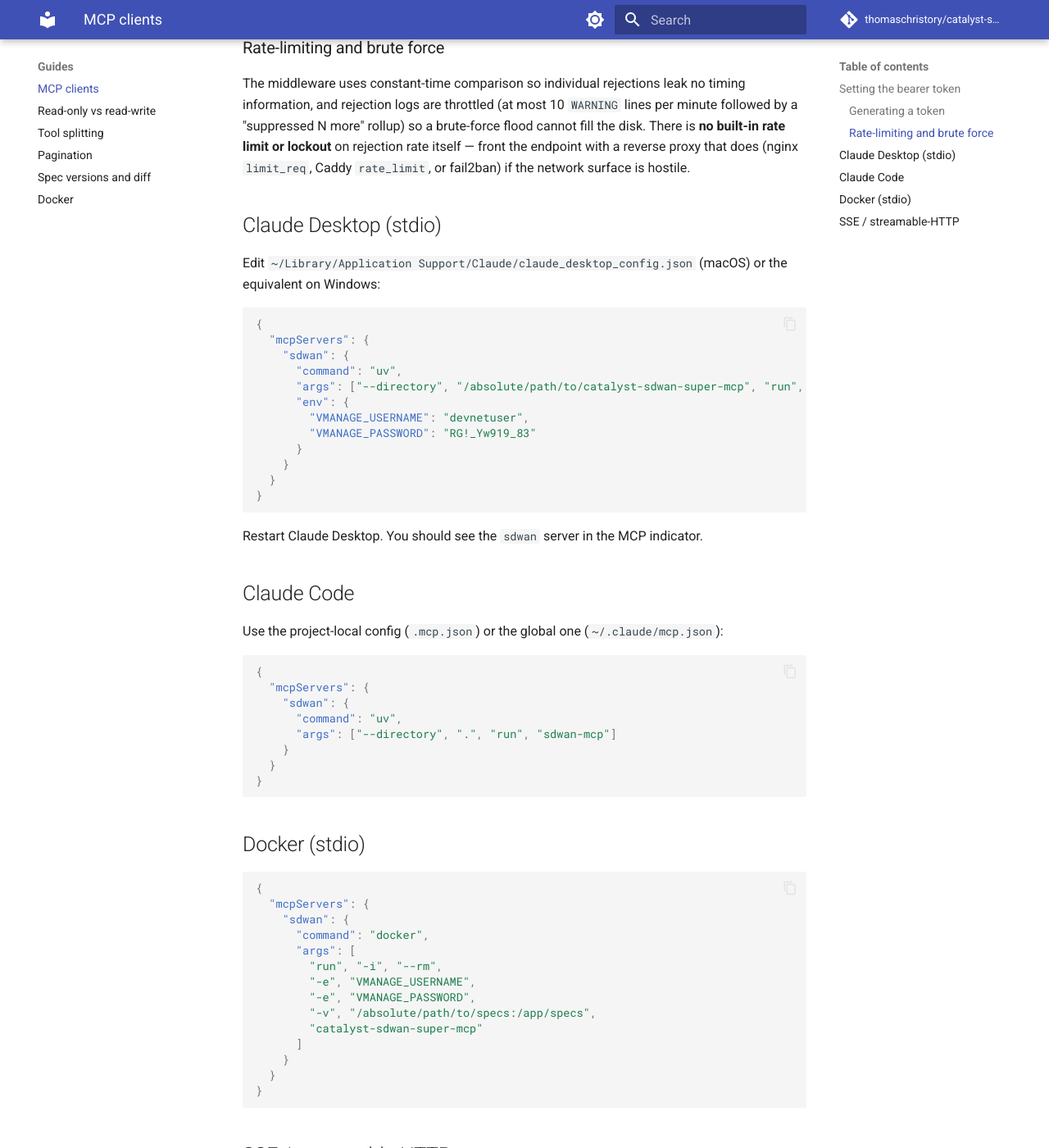
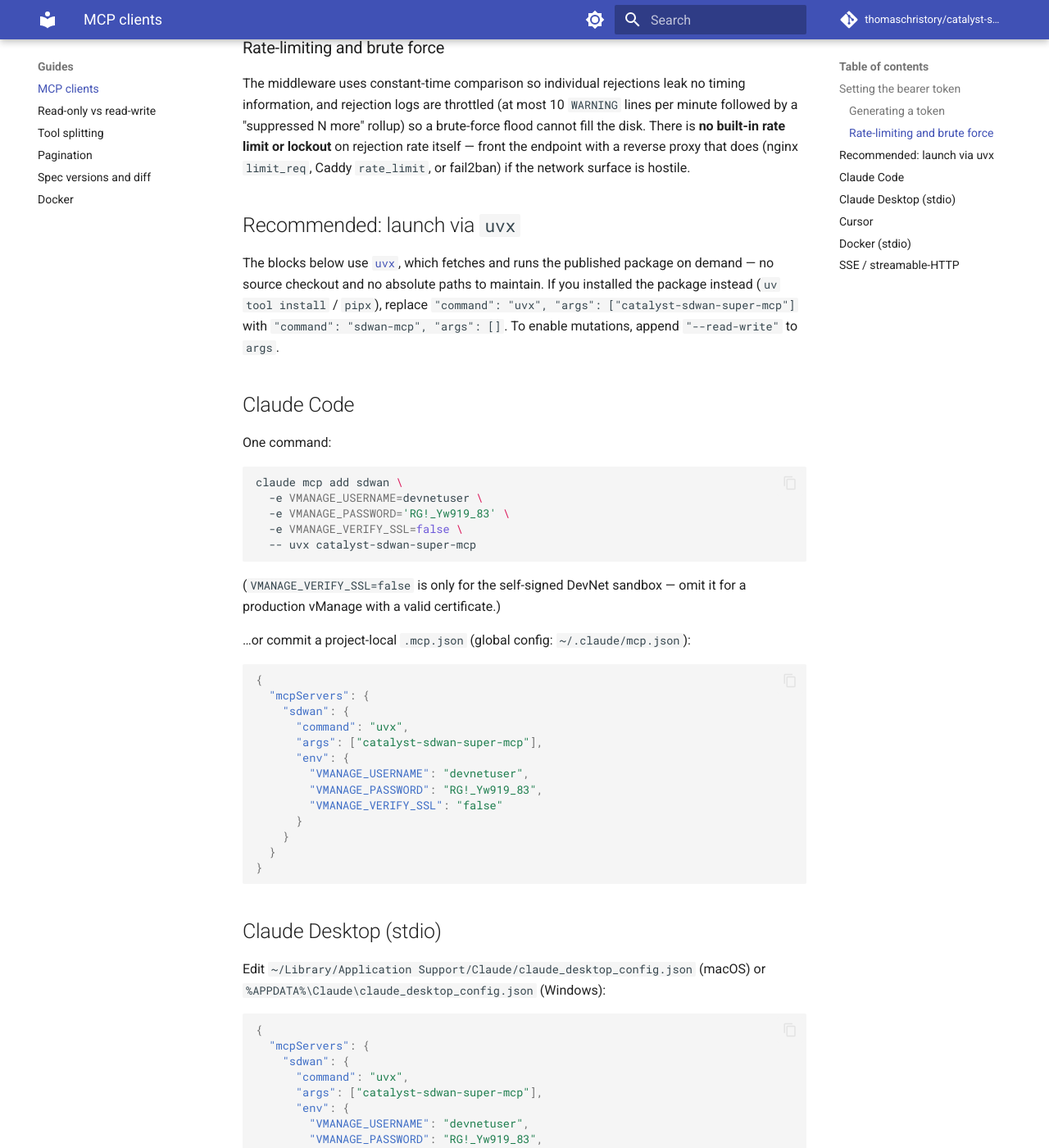
Before and after one commit to thomaschristory/catalyst-sdwan-super-mcp, an MkDocs documentation site: the page built from docs/guides/mcp-clients.md, in a window 1280 px wide and 1400 px high, scrolled down 1430 px. Shown: the whole window at 82% size. Built offline with MkDocs 1.6.1 and Material for MkDocs 9.7.7, drawn with Linux system fonts in a browser that asks for light colours; comment, search, counter and statistics services are not loaded; some of the changed text lies outside the part shown.

Commit message:
docs: modernize README — uvx/pipx quick start, per-client MCP config, fresh Status (#80) (#81)
* docs: modernize README — uvx/pipx quick start, per-client MCP config, fresh Status (#80)

Lead with uvx (zero-install) and pipx/uv tool install instead of git clone;
demote the source checkout to a "Develop / hack on it" note. Add an "Add it to
your MCP client" section with copy-paste blocks for Claude Code (claude mcp add
+ .mcp.json), Claude Desktop, Cursor, and a generic stdio note — all using the
published CLI via uvx. Rewrite the stale "Status" section to reflect actual
maturity (PyPI, RO-default, auth/transport/pagination/debug feature set).

Mirror the same uvx/installed-CLI patterns across the docs so the site doesn't
drift: getting-started/install.md (uvx-first), first-run.md, sandbox.md (no-clone
path), and guides/mcp-clients.md (uvx blocks + Cursor section).

Co-Authored-By: Claude Opus 4.8 (1M context) <noreply@anthropic.com>

* docs: pass VMANAGE_VERIFY_SSL=false on sandbox uvx/client examples

Adversarial review catch: verify_ssl defaults to True (config.py), and the
DevNet sandbox serves a self-signed cert. The bundled sdwan-mcp.yaml sets
verify_ssl: false, but uvx/installed-CLI runs from an arbitrary cwd have no
config file — so the bare quick-start command and every sandbox client block
would fail with an SSL cert error on first login. Add VMANAGE_VERIFY_SSL=false
to the headline command, the claude mcp add invocation, and all sandbox env
blocks, with a note to drop it for a production vManage with a valid cert.

Co-Authored-By: Claude Opus 4.8 (1M context) <noreply@anthropic.com>

---------

Co-authored-by: Thomas Christory <tchristory@partner.auchan.fr>
Co-authored-by: Claude Opus 4.8 (1M context) <noreply@anthropic.com>

````diff
--- a/docs/guides/mcp-clients.md
+++ b/docs/guides/mcp-clients.md
@@ -75,19 +75,61 @@ or lockout** on rejection rate itself — front the endpoint with a reverse
 proxy that does (nginx `limit_req`, Caddy `rate_limit`, or fail2ban) if
 the network surface is hostile.
 
-## Claude Desktop (stdio)
+## Recommended: launch via `uvx`
 
-Edit `~/Library/Application Support/Claude/claude_desktop_config.json` (macOS) or the equivalent on Windows:
+The blocks below use [`uvx`](https://docs.astral.sh/uv/), which fetches and runs the
+published package on demand — no source checkout and no absolute paths to maintain.
+If you installed the package instead (`uv tool install` / `pipx`), replace
+`"command": "uvx", "args": ["catalyst-sdwan-super-mcp"]` with
+`"command": "sdwan-mcp", "args": []`. To enable mutations, append `"--read-write"`
+to `args`.
+
+## Claude Code
+
+One command:
+
+```bash
+claude mcp add sdwan \
+  -e VMANAGE_USERNAME=devnetuser \
+  -e VMANAGE_PASSWORD='RG!_Yw919_83' \
+  -e VMANAGE_VERIFY_SSL=false \
+  -- uvx catalyst-sdwan-super-mcp
+```
+
+(`VMANAGE_VERIFY_SSL=false` is only for the self-signed DevNet sandbox — omit it for a production vManage with a valid certificate.)
+
+…or commit a project-local `.mcp.json` (global config: `~/.claude/mcp.json`):
 
 ```json
 {
   "mcpServers": {
     "sdwan": {
-      "command": "uv",
-      "args": ["--directory", "/absolute/path/to/catalyst-sdwan-super-mcp", "run", "sdwan-mcp"],
+      "command": "uvx",
+      "args": ["catalyst-sdwan-super-mcp"],
       "env": {
         "VMANAGE_USERNAME": "devnetuser",
-        "VMANAGE_PASSWORD": "RG!_Yw919_83"
+        "VMANAGE_PASSWORD": "RG!_Yw919_83",
+        "VMANAGE_VERIFY_SSL": "false"
+      }
+    }
+  }
+}
+```
+
+## Claude Desktop (stdio)
+
+Edit `~/Library/Application Support/Claude/claude_desktop_config.json` (macOS) or `%APPDATA%\Claude\claude_desktop_config.json` (Windows):
+
+```json
+{
+  "mcpServers": {
+    "sdwan": {
+      "command": "uvx",
+      "args": ["catalyst-sdwan-super-mcp"],
+      "env": {
+        "VMANAGE_USERNAME": "devnetuser",
+        "VMANAGE_PASSWORD": "RG!_Yw919_83",
+        "VMANAGE_VERIFY_SSL": "false"
       }
     }
   }
@@ -96,20 +138,28 @@ Edit `~/Library/Application Support/Claude/claude_desktop_config.json` (macOS) o
 
 Restart Claude Desktop. You should see the `sdwan` server in the MCP indicator.
 
-## Claude Code
+## Cursor
 
-Use the project-local config (`.mcp.json`) or the global one (`~/.claude/mcp.json`):
+Add to `~/.cursor/mcp.json` (global) or `.cursor/mcp.json` (per project):
 
 ```json
 {
   "mcpServers": {
     "sdwan": {
-      "command": "uv",
-      "args": ["--directory", ".", "run", "sdwan-mcp"]
+      "command": "uvx",
+      "args": ["catalyst-sdwan-super-mcp"],
+      "env": {
+        "VMANAGE_USERNAME": "devnetuser",
+        "VMANAGE_PASSWORD": "RG!_Yw919_83",
+        "VMANAGE_VERIFY_SSL": "false"
+      }
     }
   }
 }
 ```
+
+Other stdio clients (Cline, Continue, Windsurf, Zed, …) use the same shape: the
+`uvx catalyst-sdwan-super-mcp` command with `VMANAGE_*` in the environment.
 
 ## Docker (stdio)
 
@@ -135,7 +185,7 @@ Use the project-local config (`.mcp.json`) or the global one (`~/.claude/mcp.jso
 For clients that connect over the network rather than spawning a subprocess:
 
 ```bash
-uv run sdwan-mcp --transport sse --host 0.0.0.0 --port 8000
+sdwan-mcp --transport sse --host 0.0.0.0 --port 8000
 ```
 
 When exposing the server over the network, configure bearer token auth via
````
Also changed, not shown: README.md (+123 -23 lines), docs/getting-started/first-run.md (+9 -4 lines), docs/getting-started/install.md (+21 -10 lines), docs/getting-started/sandbox.md (+14 -2 lines).
